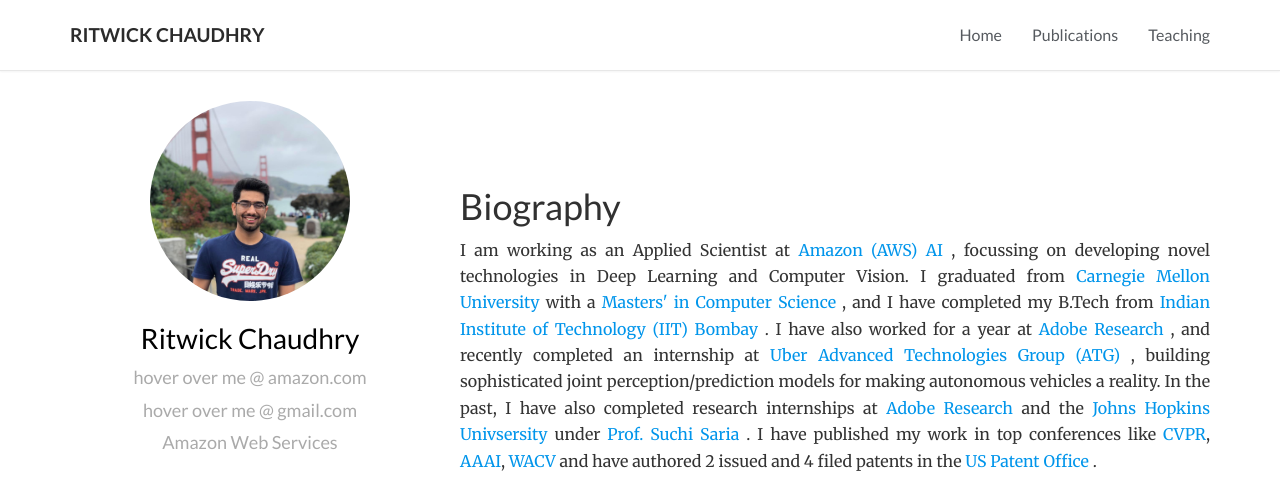
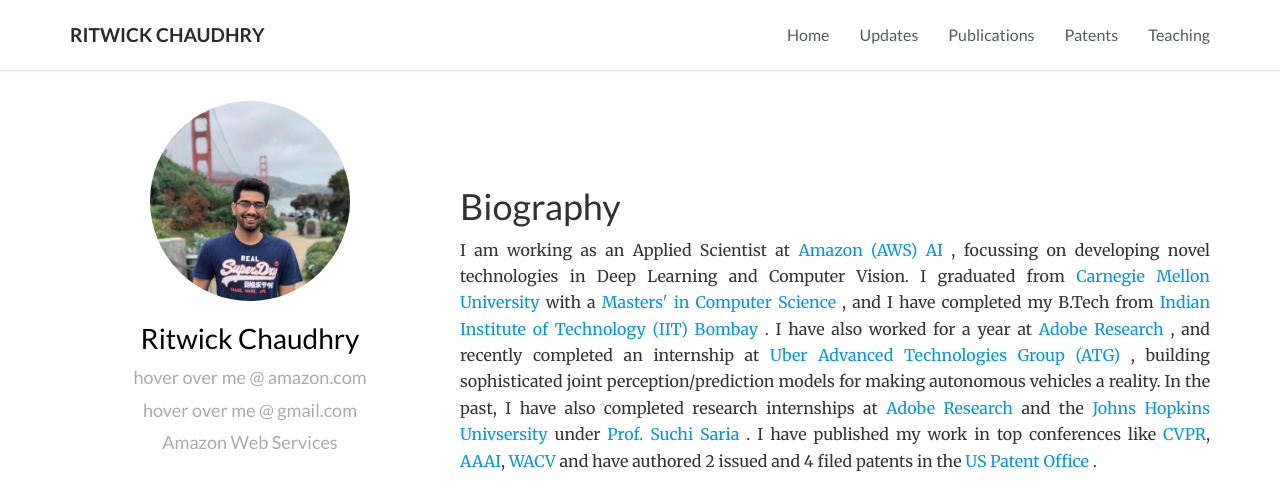
Before and after one commit to ritwickchaudhry/ritwickchaudhry.github.io, a plain HTML site: page index.html in a window 1280 px wide. Shown: the top 491 px of the page. Drawn offline with nearby package versions, Linux system fonts and the light colour scheme; some packages are replaced by stand-ins of ours; files whose address does not match are found by name.

Commit message:
Fixing broken header links

```diff
--- a/index.html
+++ b/index.html
@@ -52,9 +52,9 @@
                 <ul class="nav navbar-nav navbar-right">
 
                     <li class="nav-item"><a href="#top">Home</a></li>
-
+                    <li class="nav-item"><a href="#updates">Updates</a></li>
                     <li class="nav-item"><a href="#publications">Publications</a></li>
-
+                    <li class="nav-item"><a href="#patents">Patents</a></li>
                     <li class="nav-item"><a href="#teaching">Teaching</a></li>
 
                 </ul>
@@ -225,7 +225,7 @@
 
 
 
-    <section id="updates " class="home-section ">
+    <section id="updates" class="home-section ">
         <div class="container ">
             <div class="row ">
                 <div class="col-xs-0 col-md-4 section-heading "></div>
@@ -291,7 +291,7 @@
 
 
 
-    <section id="publications " class="home-section ">
+    <section id="publications" class="home-section ">
         <div class="container ">
 
             <div class="row " style="margin: 2em 0 ">
@@ -902,7 +902,7 @@ year = {2020}
 
 
 
-    <section id="Patents " class="home-section ">
+    <section id="patents" class="home-section ">
         <div class="container ">
             <div class="row " style="margin: 2em 0 ">
 
@@ -1093,7 +1093,7 @@ year = {2020}
 
 
 
-    <section id="teaching " class="home-section ">
+    <section id="teaching" class="home-section ">
         <div class="container ">
             <div class="row ">
                 <div class="col-xs-0 col-md-4 section-heading "></div>
```
